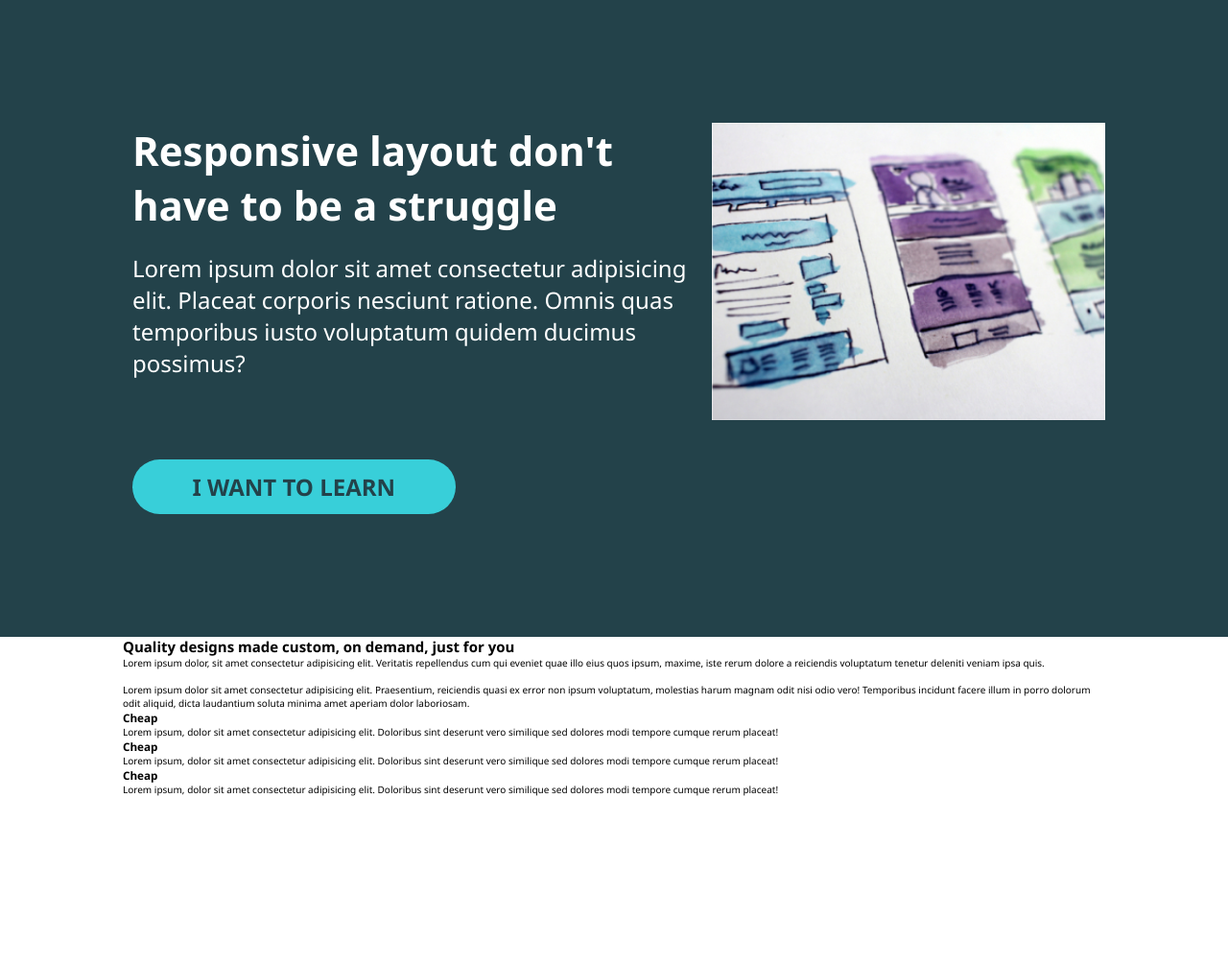
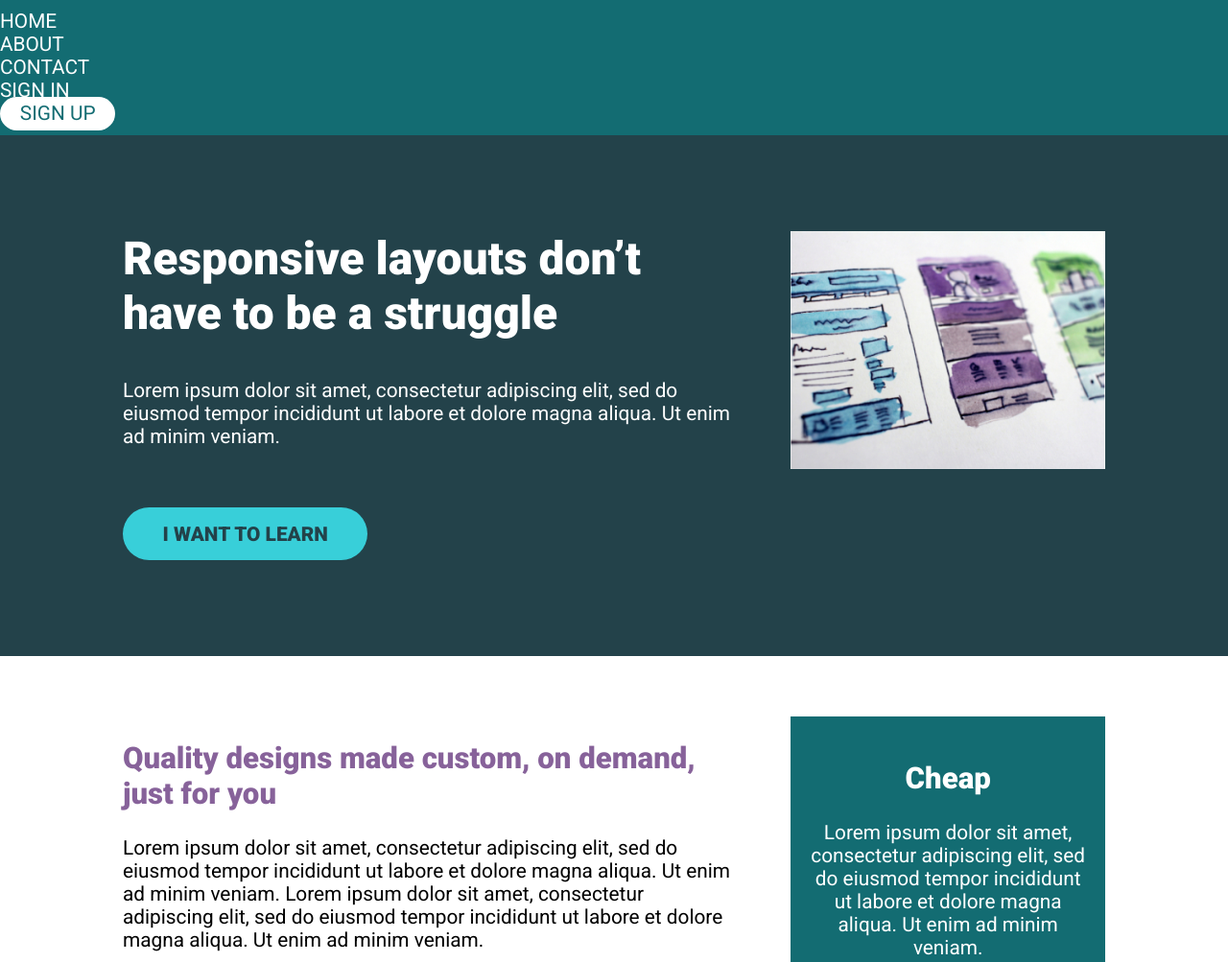
Before and after one commit to saysonjerald/css-responsive-challenge, a plain HTML site: page index.html in a window 1280 px wide. Shown: the top 1003 px of the page at 96% size. Before the commit the page ends 830 px from the top, so only its background shows below. Drawn offline with Linux system fonts and the light colour scheme.

Commit message:
Status: Initial

```diff
--- a/index.html
+++ b/index.html
@@ -1,79 +1,55 @@
 <!DOCTYPE html>
 <html lang="en">
 <head>
-    <meta charset="UTF-8" />
-    <meta http-equiv="X-UA-Compatible" content="IE=edge" />
-    <meta name="viewport" content="width=device-width, initial-scale=1.0" />
-    <title>Responsive Layout</title>
-    <link rel="stylesheet" href="style.css" />
+    <meta charset="UTF-8">
+    <meta name="viewport" content="width=device-width, initial-scale=1.0">
+    <title>Conquering Responsive Layouts</title>
+    <link href="https://fonts.googleapis.com/css2?family=Roboto:wght@400;900&display=swap" rel="stylesheet">
+    <link rel="stylesheet" href="style.css">
 </head>
 <body>
     <header>
+        <nav class="nav">
+            <ul class="nav__list">
+                <li class="nav__item"><a href="#" class="nav__link">Home</a></li>
+                <li class="nav__item"><a href="#" class="nav__link">About</a></li>
+                <li class="nav__item"><a href="#" class="nav__link">Contact</a></li>
+                <li class="nav__item"><a href="#" class="nav__link">Sign In</a></li>
+                <li class="nav__item"><a href="#" class="nav__link nav__link--button">Sign up</a></li>
+            </ul>
+        </nav>
+    </header>
+
+    <section class="hero">
         <div class="container row">
-        <div class="header__text">
-          <div>
-            <h1>Responsive layout don't have to be a struggle</h1>
-            <p>
-              Lorem ipsum dolor sit amet consectetur adipisicing elit. Placeat
-              corporis nesciunt ratione. Omnis quas temporibus iusto voluptatum
-              quidem ducimus possimus?
-            </p>
+            <div class="hero__text">
+                <h1>Responsive layouts don’t have to be a struggle</h1>
+                <p>Lorem ipsum dolor sit amet, consectetur adipiscing elit, sed do eiusmod tempor incididunt ut labore et dolore magna aliqua. Ut enim ad minim veniam.</p>
+                <a href="#" class="btn">I want to learn</a>
             </div>
-          <div>
-            <a href="#">I want to learn</a>
+            <img src="img/hero-img.jpg" alt="UX design sketches" class="hero__img">
         </div>
-        </div>
-        <div class="header__image">
-          <img src="./img/hero-img.jpg" alt="Hero Image" />
-        </div>
-      </div>
-    </header>
-    <main class="container">
-      <section class="col">
-        <h2>Quality designs made custom, on demand, just for you</h2>
-        <p>
-          Lorem ipsum dolor, sit amet consectetur adipisicing elit. Veritatis
-          repellendus cum qui eveniet quae illo eius quos ipsum, maxime, iste
-          rerum dolore a reiciendis voluptatum tenetur deleniti veniam ipsa
-          quis.
-        </p>
-        <br />
-        <p>
-          Lorem ipsum dolor sit amet consectetur adipisicing elit. Praesentium,
-          reiciendis quasi ex error non ipsum voluptatum, molestias harum magnam
-          odit nisi odio vero! Temporibus incidunt facere illum in porro dolorum
-          odit aliquid, dicta laudantium soluta minima amet aperiam dolor
-          laboriosam.
-        </p>
     </section>
-      <aside class="col">
-        <article>
-          <section>
-            <h3>Cheap</h3>
-            <p>
-              Lorem ipsum, dolor sit amet consectetur adipisicing elit.
-              Doloribus sint deserunt vero similique sed dolores modi tempore
-              cumque rerum placeat!
-            </p>
+
+    <main class="main container row">
+            <section class="primary-content">
+                <h2 class="section-title">Quality designs made custom, on demand, just for you</h2>
+                <p>Lorem ipsum dolor sit amet, consectetur adipiscing elit, sed do eiusmod tempor incididunt ut labore et dolore magna aliqua. Ut enim ad minim veniam. Lorem ipsum dolor sit amet, consectetur adipiscing elit, sed do eiusmod tempor incididunt ut labore et dolore magna aliqua. Ut enim ad minim veniam.</p>
+                <p>Lorem ipsum dolor sit amet, consectetur adipiscing elit, sed do eiusmod tempor incididunt ut labore et dolore magna aliqua. Ut enim ad minim veniam. Lorem ipsum dolor sit amet, consectetur adipiscing elit, sed do eiusmod tempor incididunt ut labore et dolore magna aliqua. Ut enim ad minim veniam.</p>
             </section>
-          <section>
-            <h3>Cheap</h3>
-            <p>
-              Lorem ipsum, dolor sit amet consectetur adipisicing elit.
-              Doloribus sint deserunt vero similique sed dolores modi tempore
-              cumque rerum placeat!
-            </p>
-          </section>
-          <section>
-            <h3>Cheap</h3>
-            <p>
-              Lorem ipsum, dolor sit amet consectetur adipisicing elit.
-              Doloribus sint deserunt vero similique sed dolores modi tempore
-              cumque rerum placeat!
-            </p>
-          </section>
-        </article>
+            <aside class="sidebar">
+                <h2 class="sidebar-title">Cheap</h2>
+                <p>Lorem ipsum dolor sit amet, consectetur adipiscing elit, sed do eiusmod tempor incididunt ut labore et dolore magna aliqua. Ut enim ad minim veniam.</p>
+
+                <h2 class="sidebar-title">Quick</h2>
+                <p>Lorem ipsum dolor sit amet, consectetur adipiscing elit, sed do eiusmod tempor incididunt ut labore et dolore magna aliqua. Ut enim ad minim veniam.</p>
+
+                <h2 class="sidebar-title">Quality</h2>
+                <p>Lorem ipsum dolor sit amet, consectetur adipiscing elit, sed do eiusmod tempor incididunt ut labore et dolore magna aliqua. Ut enim ad minim veniam.</p>
             </aside>
     </main>
+
+
+
 </body>
 </html>
--- a/style.css
+++ b/style.css
@@ -1,80 +1,133 @@
+/*
+////// For this challenge ///////
+
+- All text is in the text.md file
+
+// Requirements
+   1. Get all the navigation items next to one another
+   2. Add a space between all the items
+*/
+
 *,
 *::before,
 *::after {
-  margin: 0;
-  padding: 0;
   box-sizing: border-box;
 }
 
-html {
-  font-size: 62.5%;
-  font-family: "Segoe UI", Tahoma, Geneva, Verdana, sans-serif;
+body {
+  margin: 0;
+  font-family: "Roboto", sans-serif;
+  font-size: 1.3rem;
 }
 
 img {
   max-width: 100%;
 }
 
+h1 {
+  font-size: 3rem;
+  margin-top: 0;
+}
+
+.section-title {
+  color: #87629a;
+}
+
+.btn {
+  display: inline-block;
+  text-decoration: none;
+  text-transform: uppercase;
+  color: #23424a;
+  font-weight: 900;
+  background-color: #38cfd9;
+  padding: 0.75em 2em;
+  border-radius: 100px;
+}
+
+.btn:hover,
+.btn:focus {
+  opacity: 0.75;
+}
+
 .container {
   width: 80%;
-  max-width: 1440px;
+  max-width: 1100px;
   margin: 0 auto;
 }
 
 .row {
   display: flex;
+  justify-content: space-between;
 }
 
 .col {
+  /* these are now flex items */
+  width: 100%;
+}
+
+.col + .col {
+  margin-left: 30px;
 }
 
 header {
-  background-color: #23424a;
-  color: #fff;
-  padding: 12.8rem 0;
+  background: #136c72;
+  padding: 0.5em 0;
 }
 
-header .container.row {
-  justify-content: space-between;
+.nav__list {
+  margin: 0;
+  padding: 0;
+  list-style: none;
 }
 
-.header__text {
-  width: 60%;
-  display: flex;
-  flex-direction: column;
-  justify-content: space-between;
-  padding-left: 1rem;
-}
-
-.header__image {
-  width: 40%;
-}
-
-.header__text h1 {
-  font-size: 4.2rem;
-  margin-bottom: 0.5em;
-}
-
-.header__text p {
-  font-size: 2.4rem;
-  margin-bottom: 3.5em;
-}
-
-.header__text a:link,
-.header__text a:visited {
-  display: inline-block;
+.nav__link {
+  color: #fff;
   text-decoration: none;
-  color: #23424a;
-  background-color: #38cfd9;
-  font-size: 2.4rem;
-  font-weight: bold;
-  padding: 0.5em 2.6em;
-  border-radius: 2.4em;
   text-transform: uppercase;
 }
 
-.header__image img {
-  width: 100%;
+.nav__link--button {
+  background: #fff;
+  color: #136c72;
+  padding: 0.25em 1em;
+  border-radius: 10em;
 }
 
-/* Main Section */
+.nav__link:hover {
+  opacity: 0.75;
+}
+
+.hero {
+  padding: 100px 0;
+  background-color: #23424a;
+  color: #fff;
+}
+
+.hero__text {
+  width: 62%;
+}
+
+.hero__img {
+  width: 32%;
+  align-self: flex-start;
+}
+
+.hero p {
+  margin-bottom: 3em;
+}
+
+.main {
+  margin-top: 3em;
+}
+
+.primary-content {
+  width: 62%;
+}
+
+.sidebar {
+  width: 32%;
+  padding: 1em;
+  text-align: center;
+  color: #fff;
+  background-color: #136c72;
+}
```
Lines whose indentation alone changed are shown as unchanged.
